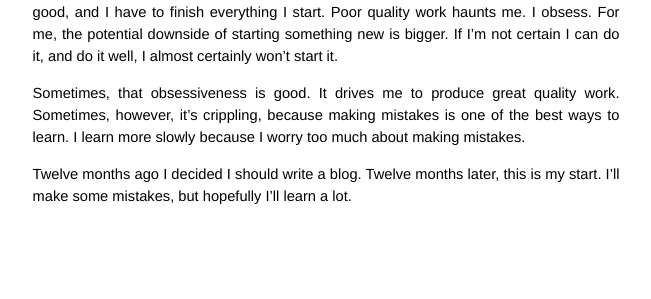
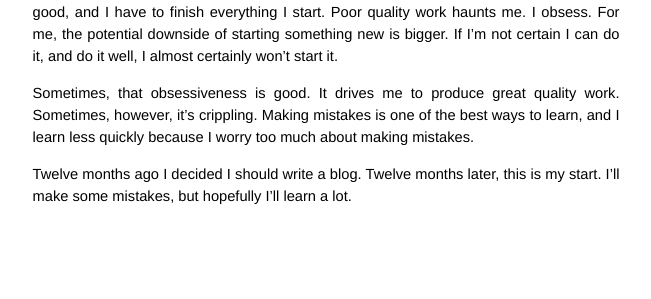
Before and after one commit to greysteil/greysteil.github.com, a Jekyll site: the page built from _posts/2012-09-01-a-start.md, in a window 1280 px wide. Shown: the part 351-650 px from the top of the page, without its empty margins (314-965 px from the left). Built offline with Jekyll 4.4.1, drawn with Linux system fonts in a browser that asks for light colours; Markdown is read by kramdown in place of the engine named in the settings.

Commit message:
Wordsmith "A start" post (last one)

```diff
--- a/_posts/2012-09-01-a-start.md
+++ b/_posts/2012-09-01-a-start.md
@@ -14,6 +14,6 @@
 
 For me, I think there's another factor that makes starting hard: everything I do has to be good, and I have to finish everything I start. Poor quality work haunts me. I obsess. For me, the potential downside of starting something new is bigger. If I'm not certain I can do it, and do it well, I almost certainly won't start it.
 
-Sometimes, that obsessiveness is good. It drives me to produce great quality work. Sometimes, however, it's crippling, because making mistakes is one of the best ways to learn. I learn more slowly because I worry too much about making mistakes.
+Sometimes, that obsessiveness is good. It drives me to produce great quality work. Sometimes, however, it's crippling. Making mistakes is one of the best ways to learn, and I learn less quickly because I worry too much about making mistakes.
 
 Twelve months ago I decided I should write a blog. Twelve months later, this is my start. I'll make some mistakes, but hopefully I'll learn a lot.
```
